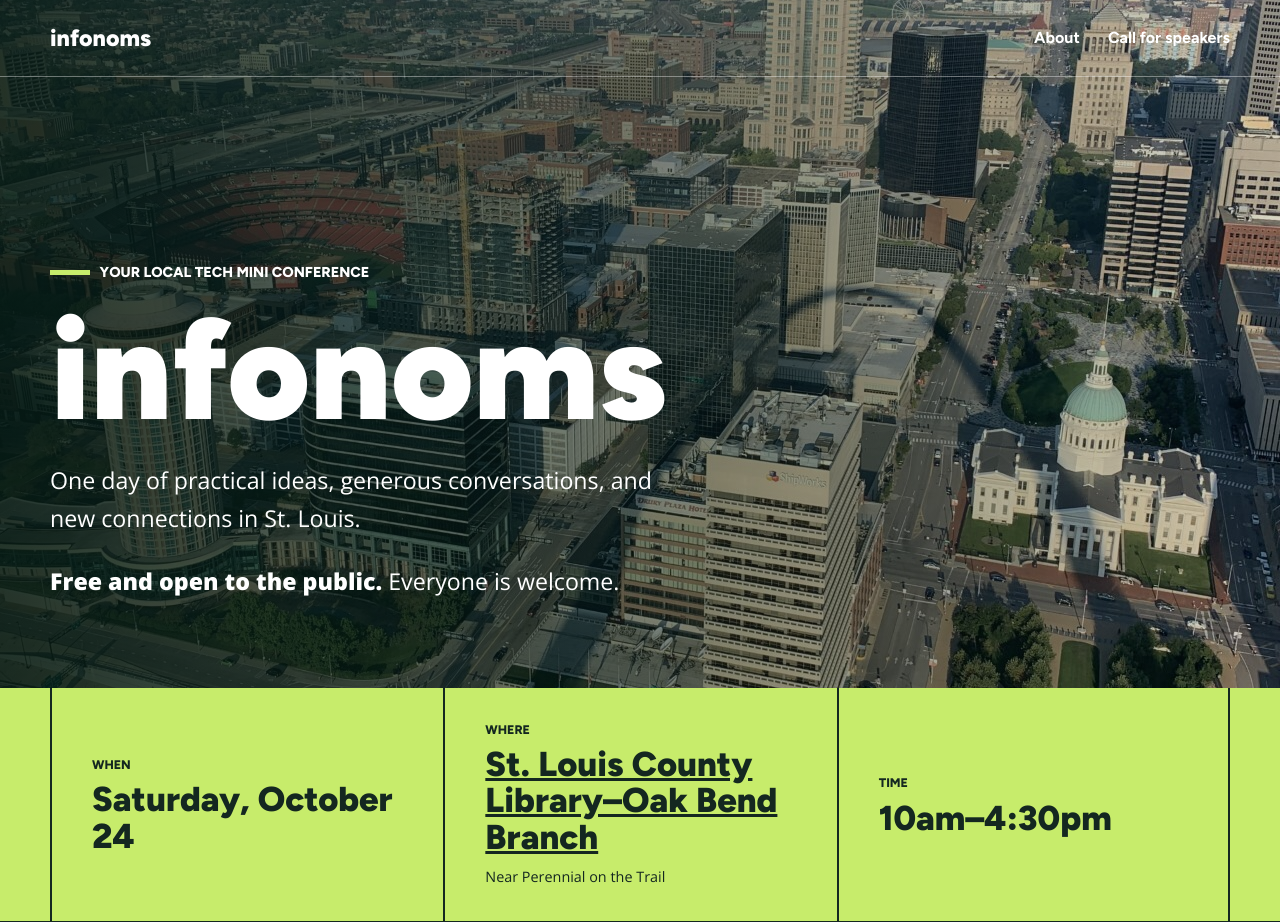
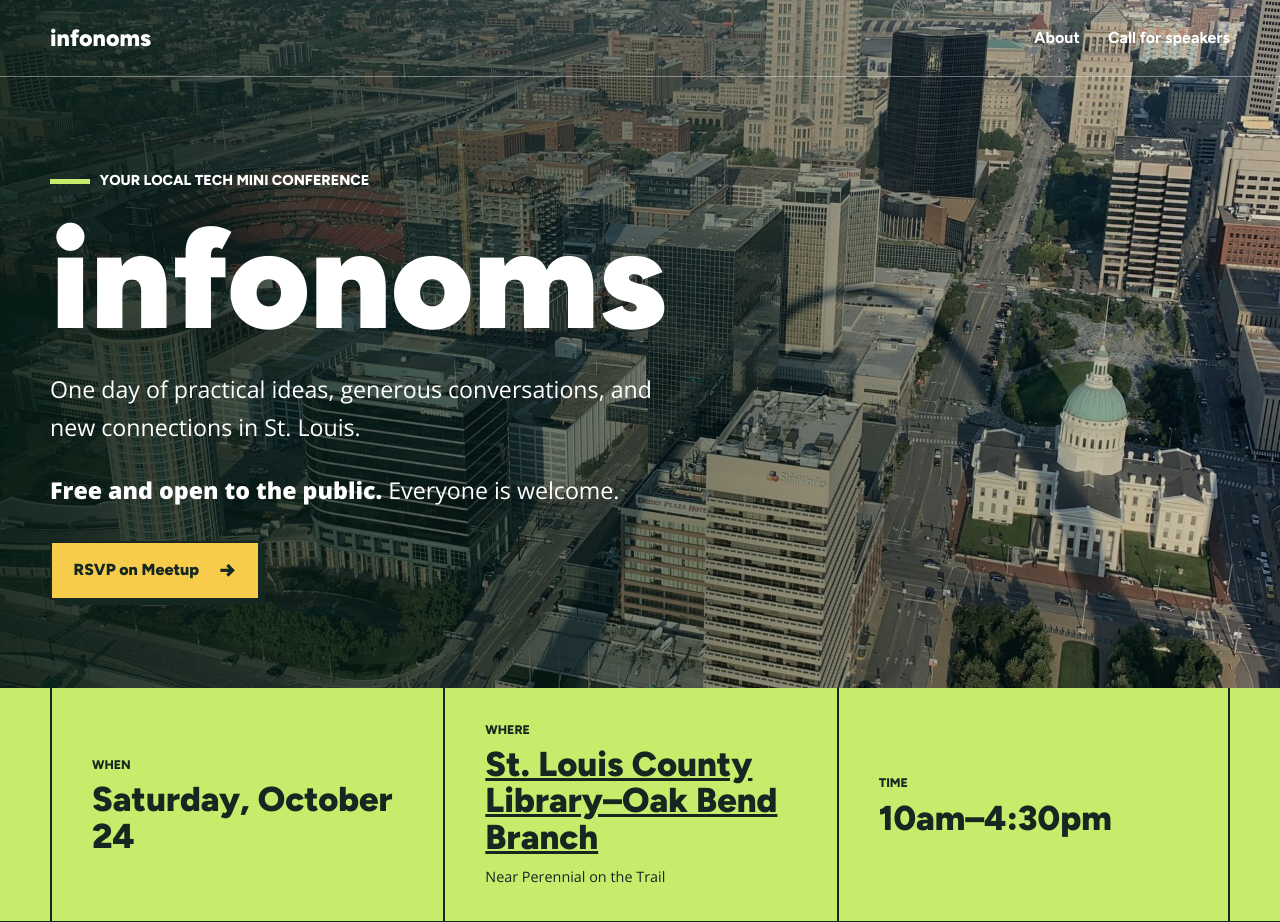
Before and after one commit to aayushgauba/stlacm, a Django app: page /infonoms/ in a window 1280 px wide. Shown: the top 922 px of the page. Run offline with Django 5.2, Linux system fonts and the light colour scheme.

Commit message:
New Changes

```diff
--- a/pages/views.py
+++ b/pages/views.py
@@ -23,6 +23,7 @@ def infonoms(request):
         'location_note': 'Near Perennial on the Trail',
         'format': 'Local tech mini conference',
         'proposal_url': 'https://sessionize.com/infonoms',
+        'rsvp_url': 'https://www.meetup.com/st-louis-computing-chapter/events/316447937',
         **getattr(settings, 'INFONOMS_EVENT', {}),
     }
     return render(request, 'pages/infonoms.html', {
--- a/templates/pages/infonoms.html
+++ b/templates/pages/infonoms.html
@@ -26,6 +26,9 @@
       <h1>{{ site.title }}</h1>
       <p class="hero-copy">One day of practical ideas, generous conversations, and new connections in St. Louis.</p>
       <p class="hero-copy"><strong>Free and open to the public.</strong> Everyone is welcome.</p>
+      {% if site.event.rsvp_url %}
+        <a class="button" href="{{ site.event.rsvp_url }}" target="_blank" rel="noopener noreferrer">RSVP on Meetup</a>
+      {% endif %}
     </div>
   </header>
 
```
Also changed, not shown: passenger_wsgi.py (+6 -6 lines).
